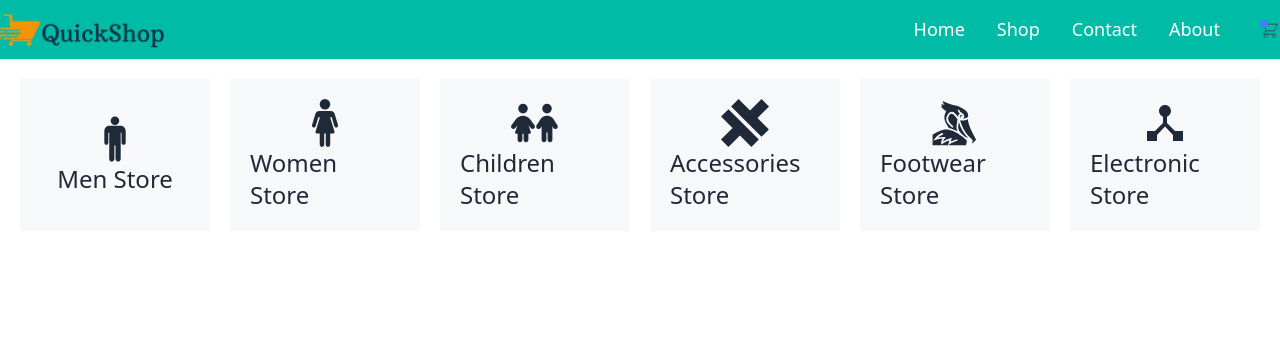
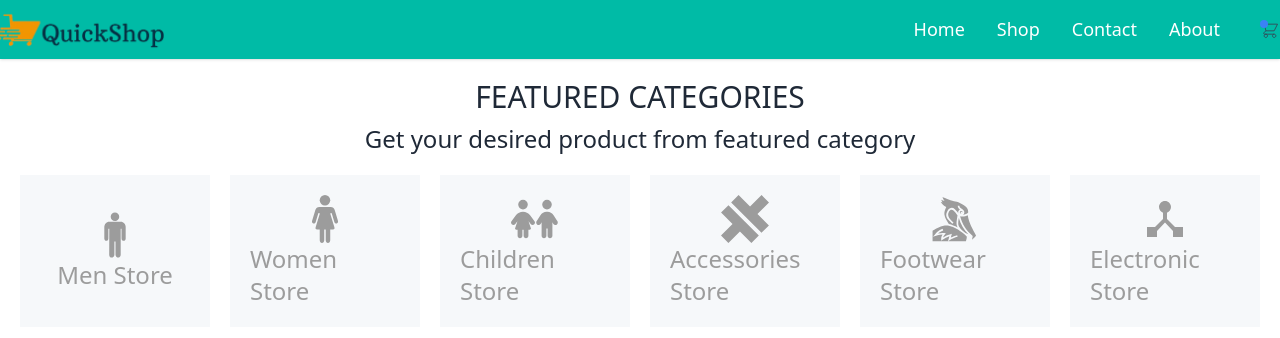
Before and after one commit to kalidashodekare14/QuickShop-Client, a React (Vite) app: page / in a window 1280 px wide. Shown: the top 338 px of the page. Built offline with nearby package versions, Linux system fonts and the light colour scheme.

Commit message:
Categories Update

```diff
--- a/src/Components/Categories/Categories.jsx
+++ b/src/Components/Categories/Categories.jsx
@@ -8,30 +8,36 @@ import { SiCapacitor } from 'react-icons/si';
 
 const Categories = () => {
     return (
+        <div>
+            <div className='text-center space-y-2 my-5'>
+                <h1 className=' text-3xl'>FEATURED CATEGORIES</h1>
+                <p className='text-2xl'>Get your desired product from featured category</p>
+            </div>
             <div className='grid grid-cols-1 md:grid-cols-3 lg:grid-cols-6 gap-5 m-5'>
-            <div className='bg-[#f6f8fa]  p-5 flex flex-col justify-center items-center hover:text-[#00bba6] hover:bg-[#00bba525] duration-150 cursor-pointer'>
-                <IoIosMan className='text-5xl' />
+                <div className='bg-[#f6f8fa]  text-[#9c9c9c] p-5 flex flex-col justify-center items-center hover:text-[#00bba6] hover:bg-[#00bba525] duration-150 cursor-pointer'>
+                    <IoIosMan className='text-5xl ' />
                     <h1 className='text-2xl'>Men Store</h1>
                 </div>
-            <div className='bg-[#f6f8fa]  p-5 flex flex-col justify-center items-center hover:text-[#00bba6] hover:bg-[#00bba525] duration-150 cursor-pointer'>
+                <div className='bg-[#f6f8fa] text-[#9c9c9c]  p-5 flex flex-col justify-center items-center hover:text-[#00bba6] hover:bg-[#00bba525] duration-150 cursor-pointer'>
                     <IoWoman className='text-5xl' />
                     <h1 className='text-2xl'>Women Store</h1>
                 </div>
-            <div className='bg-[#f6f8fa]  p-5 flex flex-col justify-center items-center hover:text-[#00bba6] hover:bg-[#00bba525] duration-150 cursor-pointer'>
+                <div className='bg-[#f6f8fa] text-[#9c9c9c]  p-5 flex flex-col justify-center items-center hover:text-[#00bba6] hover:bg-[#00bba525] duration-150 cursor-pointer'>
                     <FaChildren className='text-5xl' />
                     <h1 className='text-2xl'>Children Store</h1>
                 </div>
-            <div className='bg-[#f6f8fa]  p-5 flex flex-col justify-center items-center hover:text-[#00bba6] hover:bg-[#00bba525] duration-150 cursor-pointer'>
+                <div className='bg-[#f6f8fa] text-[#9c9c9c]  p-5 flex flex-col justify-center items-center hover:text-[#00bba6] hover:bg-[#00bba525] duration-150 cursor-pointer'>
                     <SiCapacitor className='text-5xl' />
                     <h1 className='text-2xl'>Accessories Store</h1>
                 </div>
-            <div className='bg-[#f6f8fa]  p-5 flex flex-col justify-center items-center hover:text-[#00bba6] hover:bg-[#00bba525] duration-150 cursor-pointer'>
+                <div className='bg-[#f6f8fa] text-[#9c9c9c]  p-5 flex flex-col justify-center items-center hover:text-[#00bba6] hover:bg-[#00bba525] duration-150 cursor-pointer'>
                     <GiShoebillStork className='text-5xl' />
                     <h1 className='text-2xl'>Footwear Store</h1>
                 </div>
-            <div className='bg-[#f6f8fa]  p-5 flex flex-col justify-center items-center hover:text-[#00bba6] hover:bg-[#00bba525] duration-150 cursor-pointer'>
+                <div className='bg-[#f6f8fa]  text-[#9c9c9c] p-5 flex flex-col justify-center items-center hover:text-[#00bba6] hover:bg-[#00bba525] duration-150 cursor-pointer'>
                     <MdOutlineDeviceHub className='text-5xl' />
                     <h1 className='text-2xl'>Electronic Store</h1>
+                </div>
             </div>
         </div>
     );
```
Lines whose indentation alone changed are shown as unchanged.
